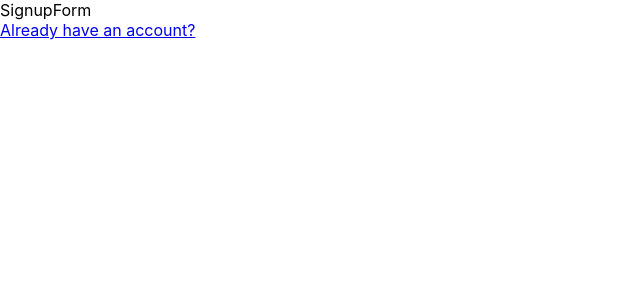
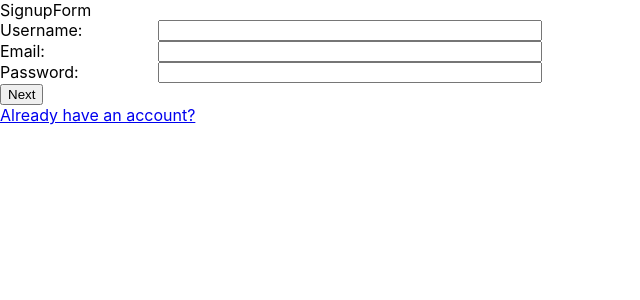
Before and after one commit to Cs348-Quote/cs348-quoteproject, a React (Create React App) app in the folder my-app/: page /signup in a window 1280 px wide. Shown: the top 300 px of the page, without its empty margins (0-640 px from the left). Built offline with nearby package versions, Linux system fonts and the light colour scheme.

Commit message:
refactored login form and added signup

```diff
--- a/my-app/src/App.js
+++ b/my-app/src/App.js
@@ -5,7 +5,7 @@ import SignupForm from './Pages/SignupForm'
 import ErrorPage from './Pages/ErrorPage'
 import './App.css'
 import { BrowserRouter as Router, Routes, Route } from 'react-router-dom'
-import axios from 'axios'
+import axios, { AxiosHeaders } from 'axios'
 
 
 export default function App() {
@@ -85,6 +85,36 @@ export default function App() {
     console.log('Logout')
   }
 
+  const SignUp = details => {
+    axios.post(`${backendUrl}/signup`, {
+      name: details.name,
+      email: details.email,
+      password: details.password
+    }).then(function (response) {
+      console.log(response);
+      if (response.data === 1) {
+        // Successful login
+        console.log(`User ${details.name} signed up successfully`)
+        setUser({
+          name: details.name,
+          email: details.email
+        })
+        // store the user in localStorage
+        localStorage.setItem('user', JSON.stringify({ name: details.name, email: details.email}))
+
+        return true
+      } else {
+        console.log(`Signup failed for: ${details.name}`)
+        setError('Email is not unique!')
+      }
+    })
+    .catch(function (error) {
+      console.log(error);
+      console.log(`Signup failed for: ${details.name}`)
+      setError(`Signup Failed: ${error}`)
+    });
+  }
+
   // only render front page if logged in
   return (
     // <div className='App'>
@@ -102,7 +132,7 @@ export default function App() {
       <Routes>
         <Route path='/' element={<FrontPage Logout={Logout} Authorized={(localStorage.getItem('user')) ? true : false}/>}></Route>
         <Route path='/login' element={<LoginForm Login={Login} error={error}/>}></Route>
-        <Route path='/signup' element={<SignupForm />}></Route>
+        <Route path='/signup' element={<SignupForm SignUp={SignUp} />}></Route>
         <Route path='*' element={<ErrorPage />}></Route>
       </Routes>
     </Router>
--- a/my-app/src/Pages/LoginForm.js
+++ b/my-app/src/Pages/LoginForm.js
@@ -1,9 +1,14 @@
-import React, {useState} from 'react'
+import React, {useContext, useState} from 'react'
 import { Link, useNavigate } from 'react-router-dom'
+import useUserDetails, { FormGroup } from '../components/user_info';
 import './LoginForm.css'
+import '../components/user_info.css'
+
+
+
 
 function LoginForm({Login, error}) {
-  const [details, setDetails] = useState({name: '', email: '', password: ''});
+  const [details, setDetails] = useUserDetails();
   const navigate = useNavigate()
 
 
@@ -15,28 +20,16 @@ function LoginForm({Login, error}) {
     // redirect successful login to home
     if (success) navigate('/')
   }
+  const loginInfo = ['name', 'email', 'password'].map(
+    (type)=> <FormGroup userDetailType={type} details={details} setDetails={setDetails}/>)
 
   return (
     <form onSubmit={handleLogin}>
       <div className = 'form-body'>
         <h2> Login </h2>
       {(error !== '') ? ( <div className='error'> {error} </div> ) : '' }
-        <div className='form-group'>
-          <label htmlFor='name'> Username: </label>
-          <input type = 'text' name='name' id='name'
-            onChange={e => setDetails({...details, name: e.target.value})} value={details.name}/>
-        </div>
-        <div className='form-group'>
-          <label htmlFor='email'> Email: </label>
-          <input type = 'email' name='email' id='email'
-            onChange={e => setDetails({...details, email: e.target.value})} value={details.email}/>
-        </div>
-        <div className='form-group'>
-          <label htmlFor='password'> Password: </label>
-          <input type = 'password' name='password' id='password'
-            onChange={e => setDetails({...details, password: e.target.value})} value={details.password}/>
-        </div>
-        <input type='submit' value='Next'/>
+      {loginInfo}
+        <button type='submit'>Next</button>
         <Link to='/signup'> Create an account. </Link>
       </div>
     </form>
--- a/my-app/src/Pages/SignupForm.js
+++ b/my-app/src/Pages/SignupForm.js
@@ -1,10 +1,29 @@
 import React from 'react'
-import { Link } from 'react-router-dom'
+import { Link, useNavigate } from 'react-router-dom'
+import useUserDetails, { FormGroup } from '../components/user_info'
+import '../components/user_info.css'
 
-function SignupForm() {
+function SignupForm({SignUp}) {
+  const navigate = useNavigate()
+  const [details, setDetails] = useUserDetails()
+  const signupEntry = ['user', 'email', 'password'].map(
+    (type)=> <FormGroup userDetailType={type} key={type} details={details} setDetails={setDetails}/>)
+
+    const handleSignUp = e => {
+      e.preventDefault();
+
+      const success = SignUp(details)
+
+      // redirect successful login to home
+      if (success) navigate('/')
+    }
   return (
     <div>
       <div>SignupForm</div>
+        <form onSubmit={handleSignUp}>
+          {signupEntry}
+          <button type='submit'>Next</button>
+        </form>
       <div>
         <Link to='/login'> Already have an account? </Link>
       </div>
--- /dev/null
+++ b/my-app/src/components/user_info.css
@@ -0,0 +1,13 @@
+.form-group {
+    display: grid;
+    grid-template-columns: 10% 30%;
+    gap: 30px;
+}
+
+.form-group label {
+    float: left;
+}
+
+.form-group input {
+    float: right;
+}
--- /dev/null
+++ b/my-app/src/components/user_info.js
@@ -0,0 +1,50 @@
+import { useContext, useState } from "react";
+
+
+const useUserDetails = () => {
+    const [details, setDetails] = useState({name: '', email: '', password: ''});
+    return [details, setDetails]
+}
+
+// required props are
+// details
+// setDetails
+export function FormGroup(props) {
+    var setDetails = props.setDetails
+    var details = props.details
+    switch(props.userDetailType) {
+      case 'user':
+        return (
+          <div className='form-group'>
+            <label htmlFor='name'> Username: </label>
+            <input type = 'text' name='name' id='name'
+              onChange={e => setDetails({...details, name: e.target.value})} value={details.name}/>
+          </div>
+        )
+      case 'email':
+        return (<div className='form-group'>
+        <label htmlFor='email'> Email: </label>
+        <input type = 'email' name='email' id='email'
+          onChange={e => setDetails({...details, email: e.target.value})} value={details.email}/>
+      </div>)
+      case 'password':
+        return (<div className='form-group'>
+        <label htmlFor='password'> Password: </label>
+        <input type = 'password' name='password' id='password'
+          onChange={e => props.setDetails({...details, password: e.target.value})} value={details.password}/>
+      </div>)
+    }
+
+  }
+
+export function VerifyFormGroup(props) {
+    var setDetails = props.setDetails
+    var details = props.details
+    return (
+    <div className="form-group">
+        <label>Re-Enter Password</label>
+        <input type='password' ></input>
+    </div>)
+}
+
+export default useUserDetails
```
